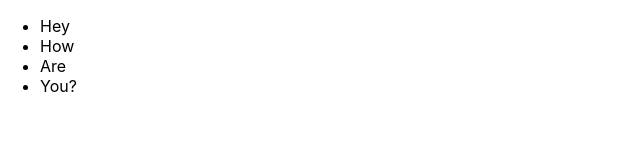
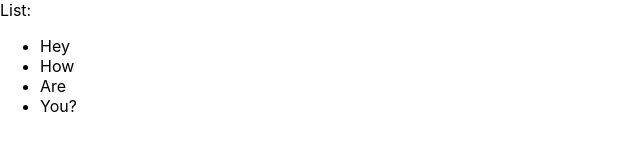
Before and after one commit to danielcalvolopez/react-and-type, a React (Create React App) app: page / in a window 1280 px wide. Shown: the top 166 px of the page, without its empty margins (0-640 px from the left). Built offline with nearby package versions, Linux system fonts and the light colour scheme.

Commit message:
adding data

```diff
--- a/src/App.tsx
+++ b/src/App.tsx
@@ -5,6 +5,7 @@ const App = () => {
 
   return (
     <div>
+      List:
       <Todos items={items} />
     </div>
   );
```
